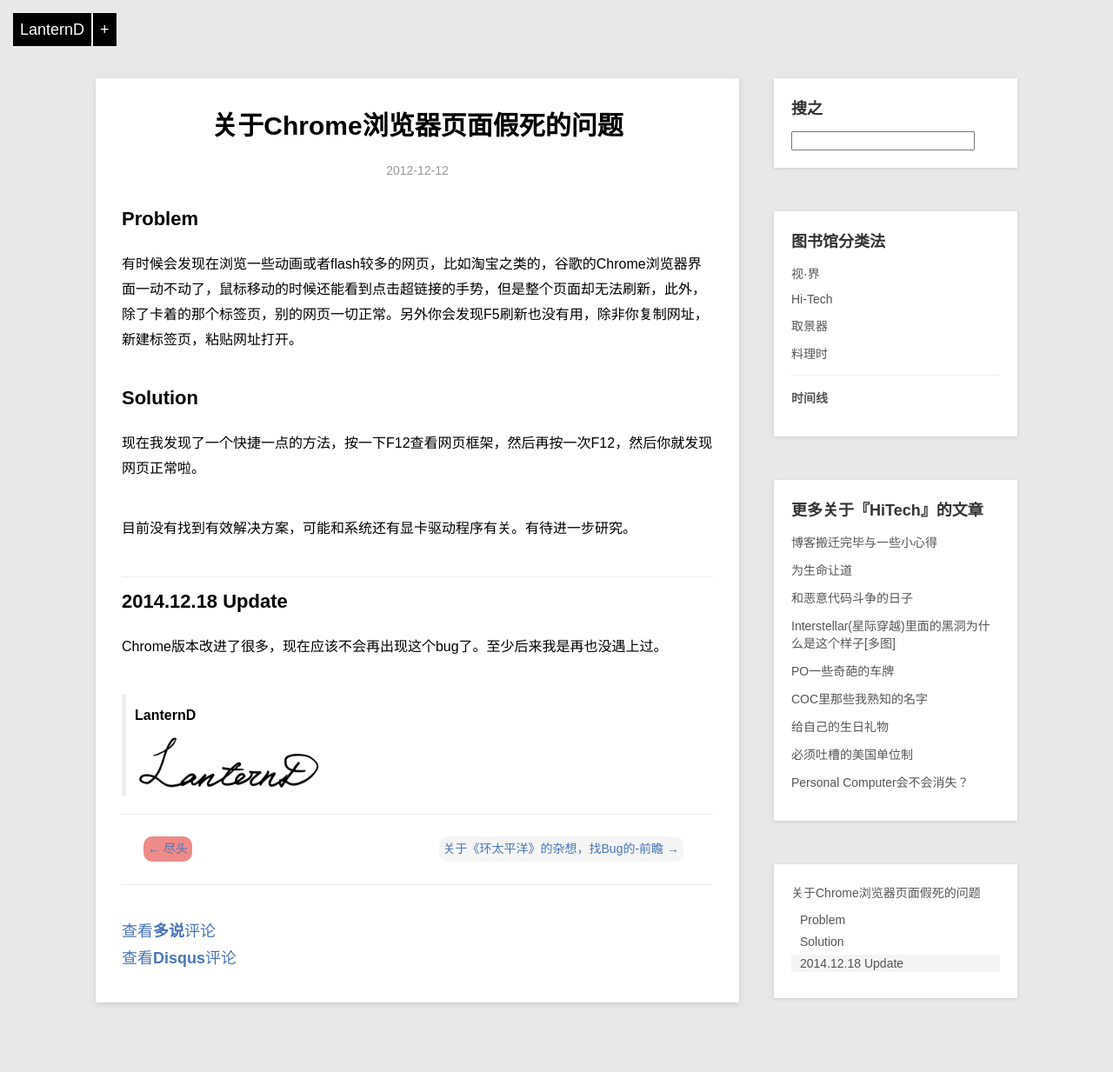
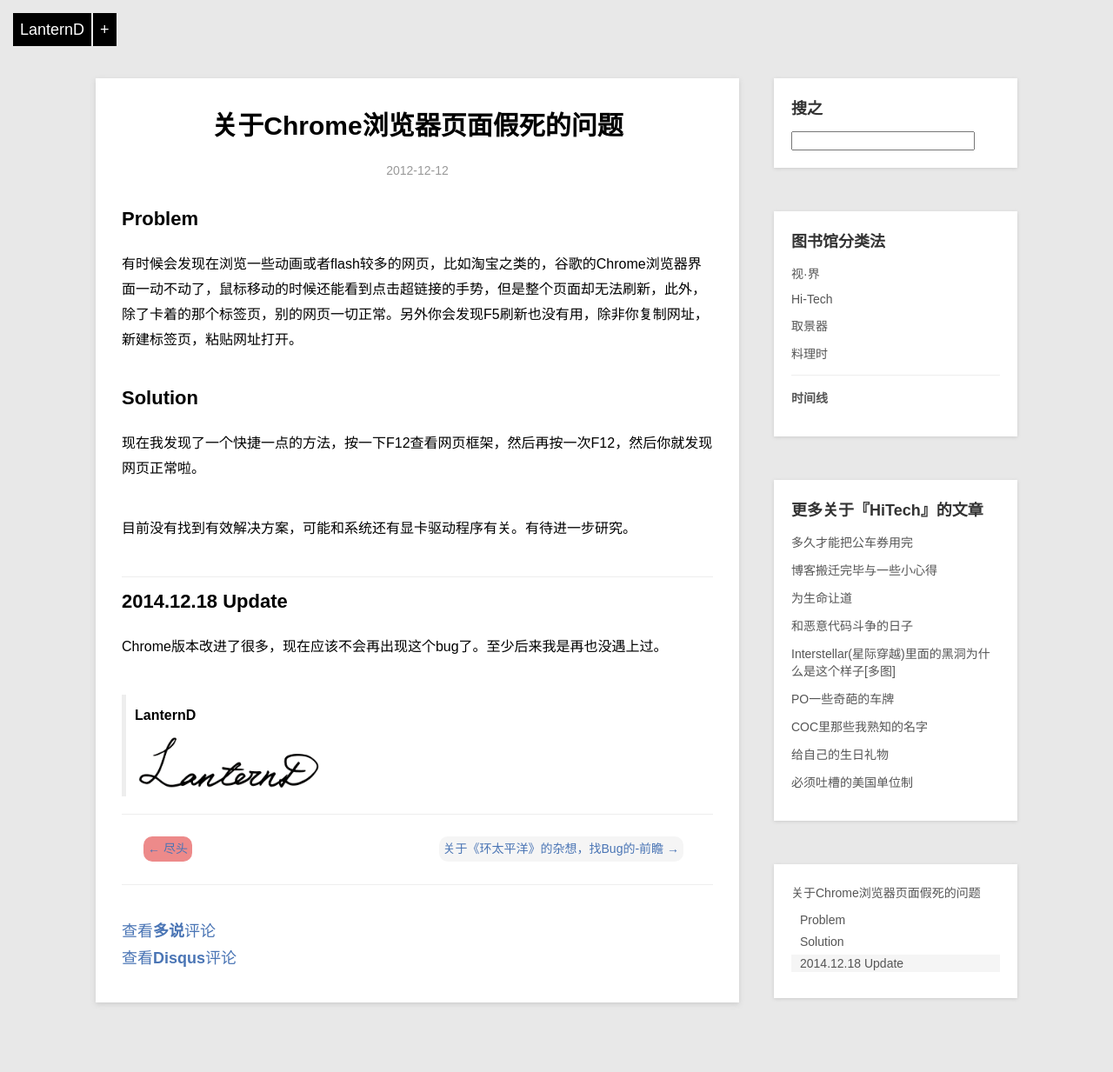
Before and after one commit to LanternD/lanternd.github.io, a Jekyll site: the page built from _posts/HiTech/2012-12-12-chrome-stop-working.md, in a window 1280 px wide. Shown: the whole page at 87% size. Built offline with Jekyll 4.4.1, drawn with Linux system fonts in a browser that asks for light colours; comment, search, counter and statistics services are not loaded; part of the change alters nothing that is shown.

Commit message:
post: Cata Bus Charge Card

```diff
--- /dev/null
+++ b/_posts/Witness/2014-12-20-bus-charge-card.md
@@ -0,0 +1,45 @@
+---
+layout: post
+title: 多久才能把公车券用完
+description: 在Lansing坐公车没有零钱怎么办？没关系，收钱机会打印一个小票 ( 不知道怎么翻译，就叫公车券吧 )，上面会有余额，下次还可以继续用……但是怎么把券用完呢。
+permalink: /bus-charge-card/
+categories: [blog, 视·界]
+tags: [公车, 找零卡]
+date: 2014-12-20 12:04:00
+---
+<pre>
+在Lansing坐公车没有零钱怎么办？没关系，收钱机会打印一个小票 ( 不知道怎么翻译，就叫公车券吧 )，上面会有余额，下次还可以继续用……但是怎么把券用完呢。</pre>
+
+　Lansing区域只有一家公共汽车公司，叫Capital Area Transportation Authority，简称[CATA](http://cata.org)，由于和cat挺像，logo就用了一个奔跑的猫科动物，但我也不认识名字。下图是找钱吐出来那张票的背面，印有CATA的LOGO。
+
+![ticket back](http://lanternd.qiniudn.com/Pic4Post/bus-ticket/ticket-back.jpg "back")
+
+　为什么说公车券**不好用完**呢？
+
+　大部分情况下，乘坐公车的单价是6毛钱 ( 60美分 )，而最常用的硬币是quarter，25美分。也有其他面值的但是不多见。
+
+------
+
+　于是消灭公车券的**拉锯战**就开始了。
+
+　一开始拿了3个quarter硬币去坐车，弹出的票显示余额为15美分的票给下次用。下图就是公车券背面了。上面有磁条记录信息。
+
+![ticket front](http://lanternd.qiniudn.com/Pic4Post/bus-ticket/ticket-front.jpg "front")
+
+　官方名字是Charge Card，找零卡。\$0.15那行就是第一次坐车留下的。
+
+　于是到了第二次坐公车，扔了两个quarter硬币，再塞这个券进去，一共是65美分，然后过一会票弹出来，打上找零0.05美元。
+
+　接下来的问题就是……怎么给它花掉。比较容易的做法是再多坐两次公车，攒出另一张5美分的公车券。然后在第五次做公车的时候，扔两个quarters，外加两张积攒依旧得到的5美分公车券，凑够60美分。
+
+　或者换个套路，每次坐公车都扔3个quarter硬币，然后攒四次，终于凑齐了4张闪亮的15美分找零卡，一次性给花掉。
+
+　所以为了让这个卡消失，得坐至少5次公车。我暂时还不知道这个有没有截止日期。万一过期不能用了，额呵。
+
+　那咱不用硬币，用1刀的纸币吧。找零了40美分，然后下次和一个quarter配合……又得到了5美分的找零卡！就这样一步一步地陷入了坑中。
+
+　常常问题并不是不好算，而是每次坐车可能都比较随意，然后得到的公车券放在各种衣服兜里，有的时候回到家了随手一放，下次坐车的时候不在身上，或者找不着了。这才是公车券难用掉的“根本原因”。可以想象又拿回一张公车券的时候，看到桌子上摆了好几张时懊恼的心情了。
+
+　其实，这个对于那些天天坐公车上学的同学并没有什么困难，他们会办理Bus pass，\$50一个学期，可以随便坐，估计84次能回本，一天2次的话感觉貌似也是划算的，能一学期能赚回来，当然主要还是方便。
+
+　而我骑车去学校骑了一学期，结果最后一天上课的前一个晚上，车爆胎了…无奈之下只好坐公车去学校，没有获得**一学期都不坐公车**的成就。悲伤的往事就不要再提起了。
--- a/css/default.css
+++ b/css/default.css
@@ -306,5 +306,5 @@ blockquote{
     width: 45px;height: 34px;
     border-radius: 4px;
     position:fixed;right:15px;bottom:20px;
-    background-color:#f7f7f7;
+    background-color:#fafafa;
 }
```
